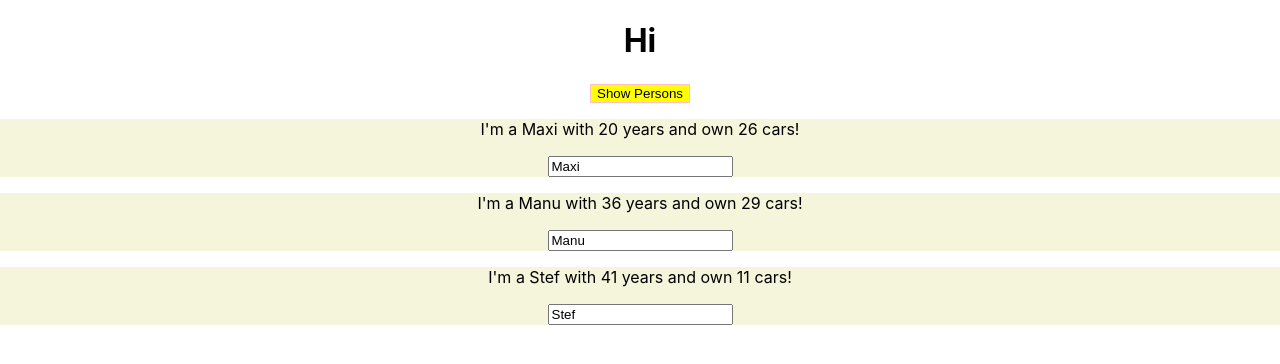
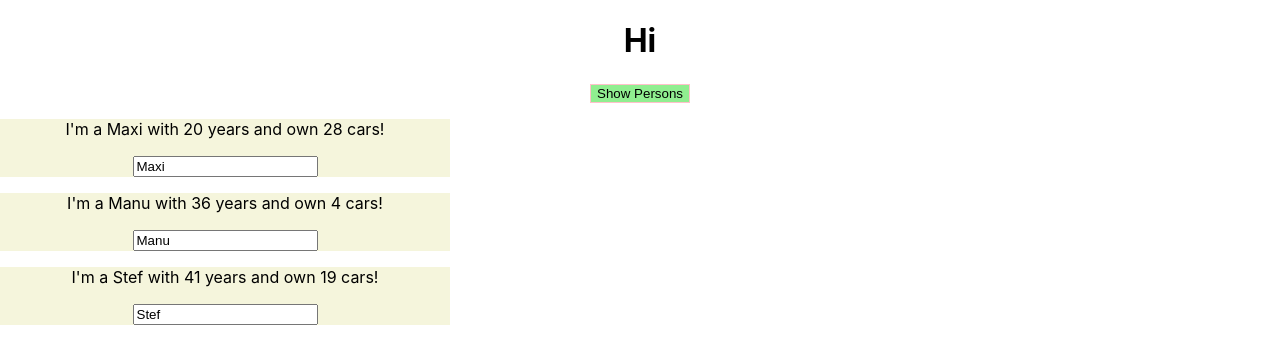
Before and after one commit to AceWork1337/Complete-react-app, a React (Create React App) app: page / in a window 1280 px wide. Both pictures are taken after a click on the button "Show Persons". Shown: the top 364 px of the page. Built offline with nearby package versions, Linux system fonts and the light colour scheme.

Commit message:
Use Radium package

```diff
--- a/package.json
+++ b/package.json
@@ -4,6 +4,7 @@
   "private": true,
   "dependencies": {
     "node-sass": "^4.11.0",
+    "radium": "^0.25.1",
     "react": "^16.7.0",
     "react-dom": "^16.7.0",
     "react-scripts": "2.1.3"
--- a/src/App.js
+++ b/src/App.js
@@ -2,7 +2,7 @@
 // import logo from './logo.svg';
 import './App.css';
 import Person from './Person/Person';
-
+import Radium , {StyleRoot} from 'radium';
 
 class App extends Component {
   state = {
@@ -50,9 +50,13 @@
   }
   render() {
     const style = {
-      backgroundColor: 'yellow',
+      backgroundColor: 'lightred',
       border: '1px solid pink',
-      cursor: 'pointer'
+      cursor: 'pointer',
+      ':hover': {
+        backgroundColor: 'lightgreen',
+        color: 'black'
+      }
     }
 
     let persons = null;
@@ -89,6 +93,7 @@
       )
     }
     return (
+      <StyleRoot>
       <div className="App">
         <h1>Hi</h1>
         <button
@@ -98,8 +103,9 @@
           >Show Persons</button>
         { persons }
       </div>
+      </StyleRoot>
     );
   }
 }
 
-export default App;
+export default Radium(App);
--- a/src/Person/Person.js
+++ b/src/Person/Person.js
@@ -1,9 +1,15 @@
 import React from 'react';
+import Radium from 'radium';
 
 import './Person.scss';
 
 const person = (props) => {
-    return  <div className="Persons">
+    const style = {
+        '@media (min-width: 500px)' : {
+            width: '450px'
+        }
+    }
+    return  <div className="Persons" style={style}>
                 <p onClick={props.click}>I'm a {props.name} with {props.age} years and
                     own {Math.floor(Math.random()*30)} cars!
                 </p>
@@ -14,4 +20,4 @@
             </div>
 }
 
-export default person;
+export default Radium(person);
```
Also changed, not shown: commands.txt, 1 other file (tests, documents, lock files or other folders).
